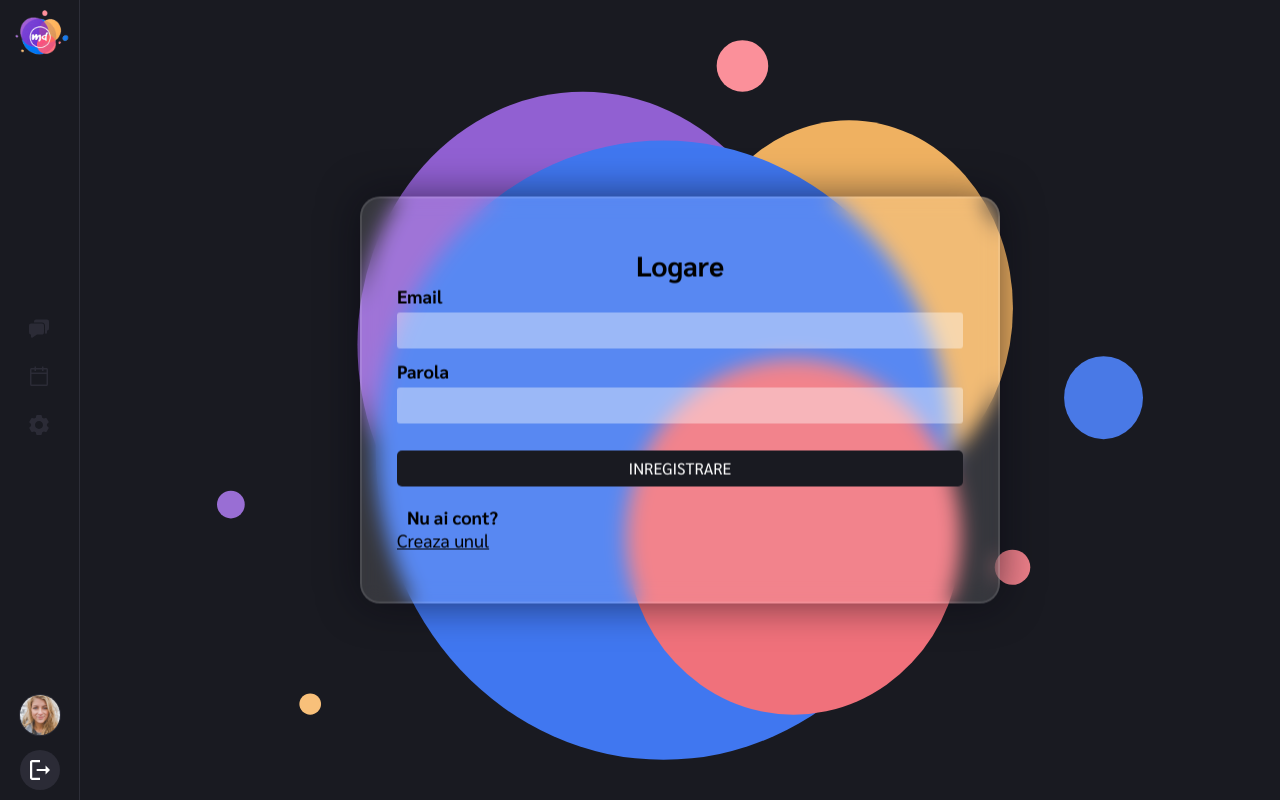
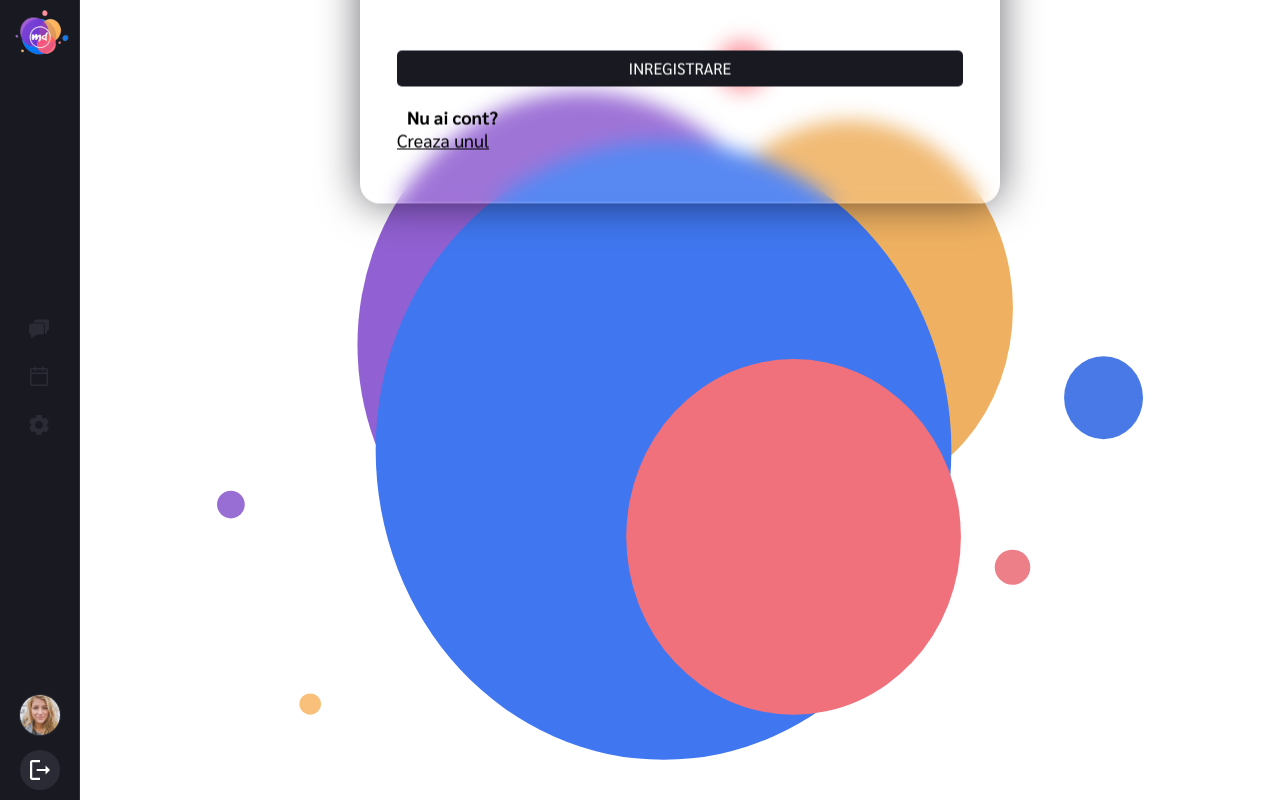
Before and after one commit to feudal/chat-md, a React (Create React App) app: page / in a window 1280 px wide. Built offline with nearby package versions, Linux system fonts and the light colour scheme; a web font is replaced by a local one.

Commit message:
Aside position fixed

```diff
--- a/src/components/Aside/Aside.module.css
+++ b/src/components/Aside/Aside.module.css
@@ -1,6 +1,6 @@
 .aside {
-    min-height: 100vh;
-    height: 100%;
+    position: fixed;
+    height: 100vh;
     width: 80px;
     background-color: #191A21;
     border-right: 1px solid #2D2E38;
--- a/src/components/layout/Layout.js
+++ b/src/components/layout/Layout.js
@@ -4,10 +4,10 @@ import classes from './Layouts.module.css';
 
 const Layout = (props) => {
     return (
-        <div className={classes.wrapper}>
+        <>
             <Aside/>
             <main className={classes.main}>{props.children}</main>
-        </div>
+        </>
     );
 };
 
--- a/src/components/layout/Layouts.module.css
+++ b/src/components/layout/Layouts.module.css
@@ -1,11 +1,6 @@
-.wrapper {
-    display: grid;
-    width: 100%;
-    grid-template-columns: 80px 1fr;
-}
 .main {
-    flex-grow: 1;
     background-color: #191A21;
     color: #fff;
     position: relative;
+    margin-left: 80px;
 }
```
